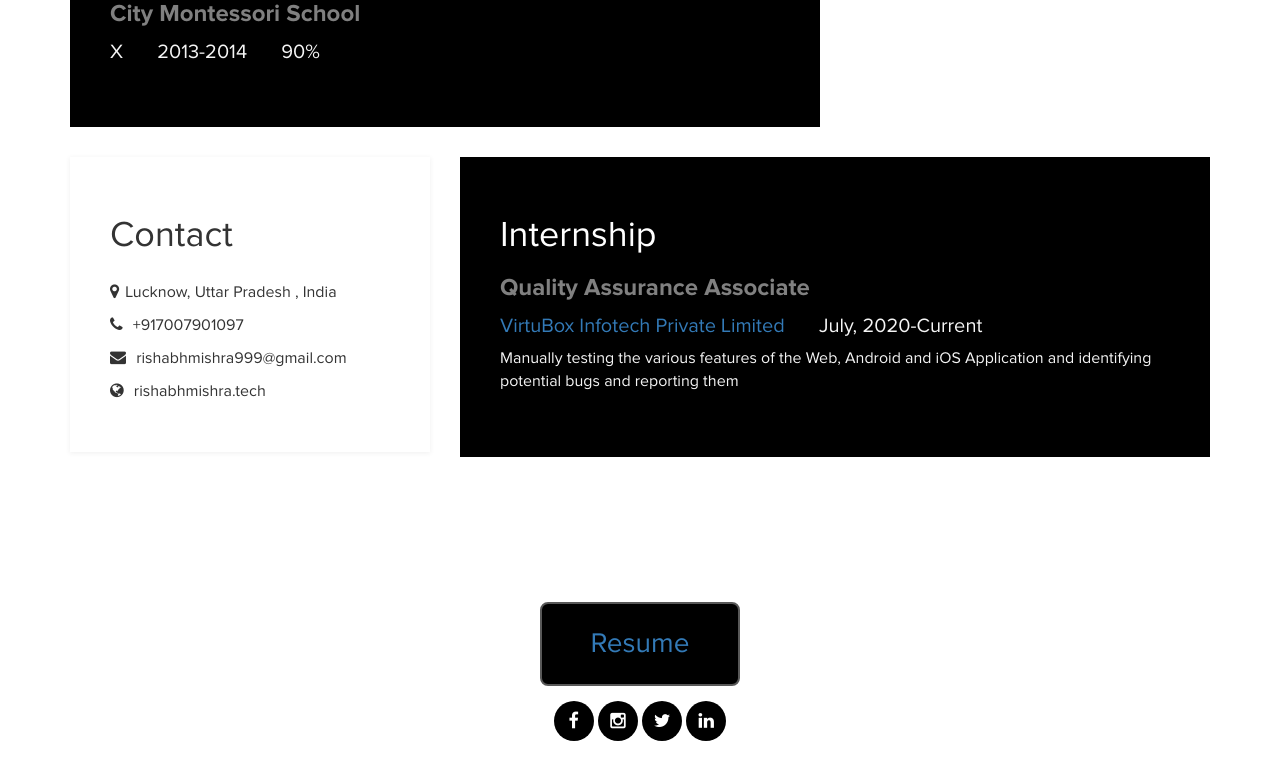
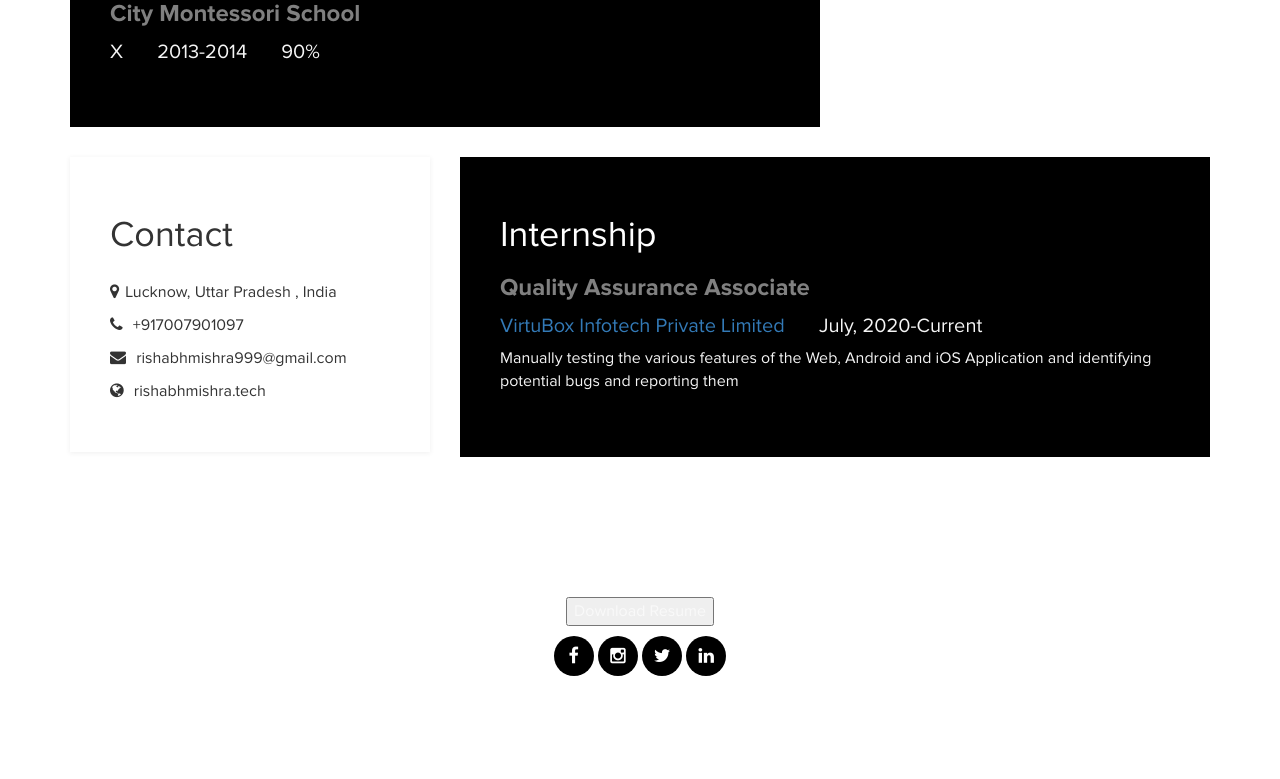
Before and after one commit to meansrishabh/rishabhmishra, a plain HTML site: page index.html in a window 1280 px wide. Shown: the part 1685-2464 px from the top of the page. Drawn offline with Linux system fonts and the light colour scheme.

Commit message:
Update index.html

```diff
--- a/index.html
+++ b/index.html
@@ -165,7 +165,8 @@
 			<div class="col-md-12 col-sm-12">
 
 
-					<button class="button" style="vertical-align:middle"><span><a href="images/Resume.pdf" target="_blank">Resume</a></span></button>
+
+				<button onclick="images/Resume.pdf">Download Resume</button>
 				<ul class="social-icons">
 					<li><a href="https://www.facebook.com/meansrishabh/" target="_blank" class="fa fa-facebook"></a></li>
                     <li><a href="https://www.instagram.com/meansrishabh/" target="_blank" class="fa fa-instagram"></a></li>
```
